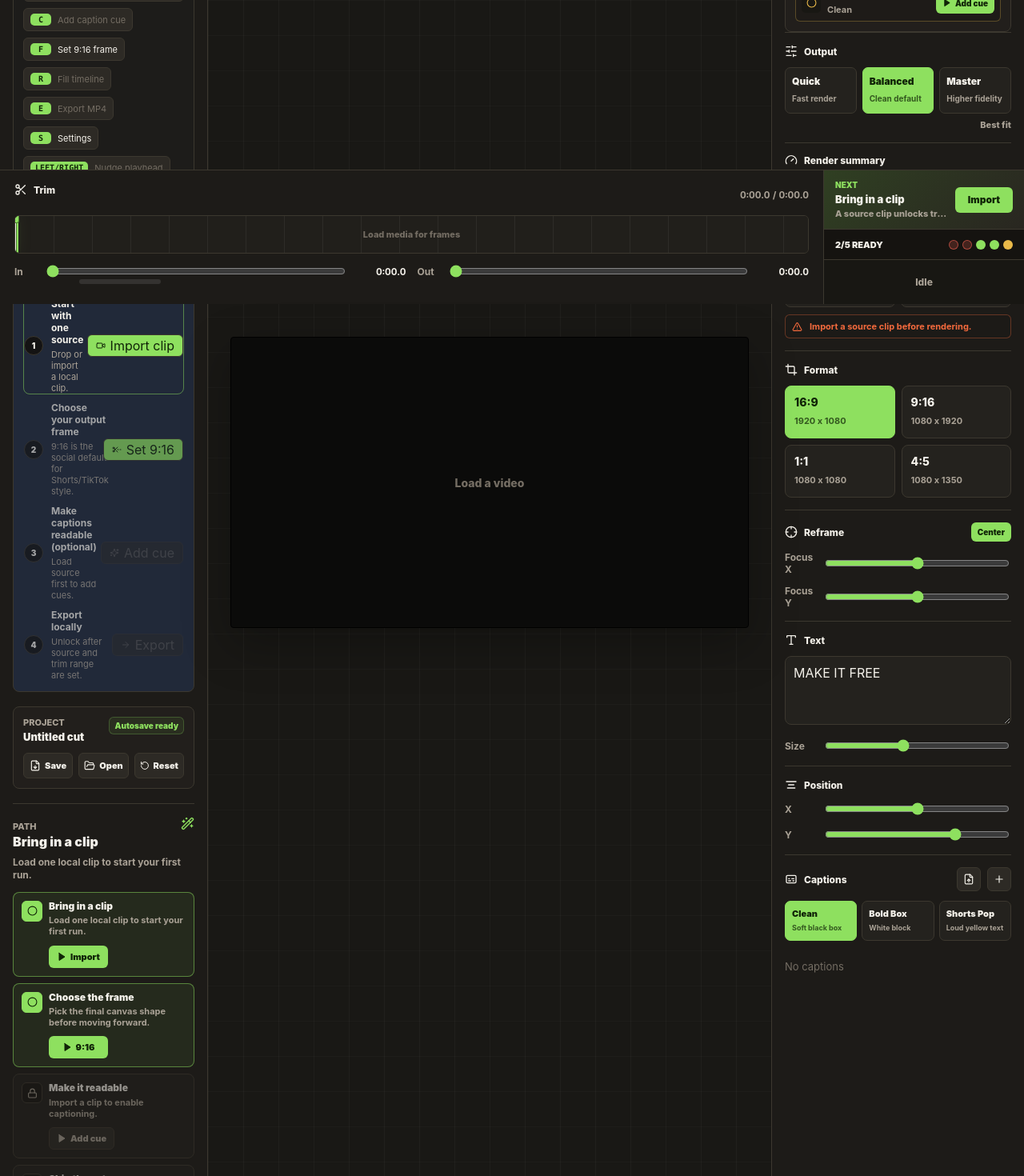
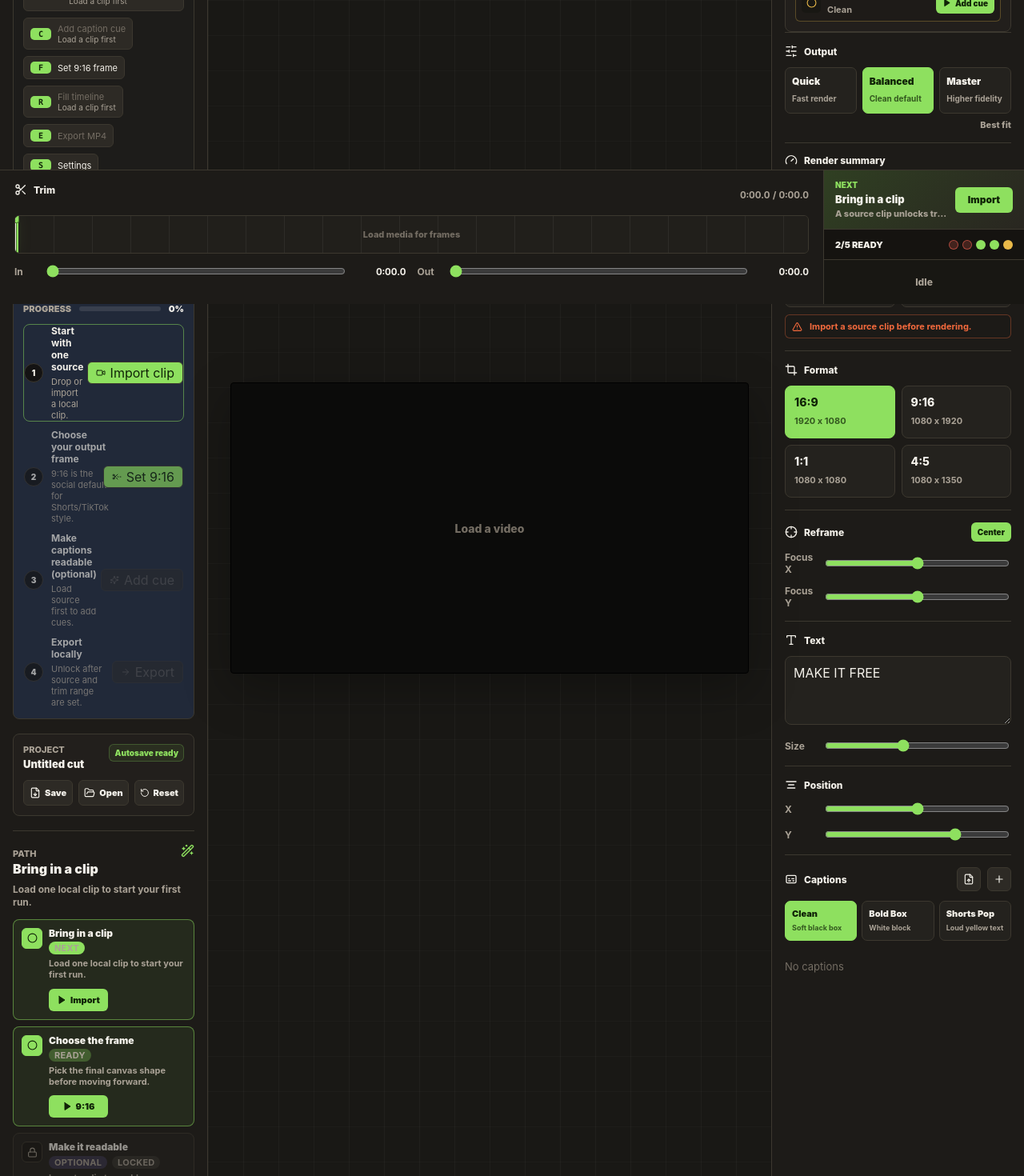
Before and after one commit to Martin123132/freecut, a React (Vite) app: page / in a window 1280 px wide. Shown: the part 420-1890 px from the top of the page at 80% size. Built offline with nearby package versions, Linux system fonts and the light colour scheme.

Commit message:
feat: make workflow guide and shortcut rail feel mission-guided

```diff
--- a/src/App.tsx
+++ b/src/App.tsx
@@ -1106,6 +1106,7 @@ function App() {
           ? 'Optional: add cues and choose a style for muted playback.'
           : 'Import a clip to enable captioning.',
       actionLabel: hasCaptionWork ? 'Add more' : 'Add cue',
+      optional: true,
       status: hasCaptionWork ? 'done' : file ? 'ready' : 'locked',
       actionDisabled: !file,
       onAction: file ? addGuidedCaption : requestMedia
--- a/src/components/ShortcutHintStrip.tsx
+++ b/src/components/ShortcutHintStrip.tsx
@@ -15,9 +15,12 @@ export function ShortcutHintStrip({ items }: ShortcutHintStripProps) {
         {items.map((item) => (
           <li className="shortcut-strip-item" key={item.keyHint}>
             <kbd>{item.keyHint}</kbd>
-            <span title={item.disabledReason} className={item.enabled ? 'enabled' : 'disabled'}>
-              {item.label}
-            </span>
+            <div className="shortcut-strip-text">
+              <span title={item.disabledReason} className={item.enabled ? 'enabled' : 'disabled'}>
+                {item.label}
+              </span>
+              {!item.enabled && item.disabledReason ? <small>{item.disabledReason}</small> : null}
+            </div>
           </li>
         ))}
       </ul>
--- a/src/components/WorkflowGuide.tsx
+++ b/src/components/WorkflowGuide.tsx
@@ -6,6 +6,7 @@ export type WorkflowStep = {
   detail: string;
   actionLabel: string;
   actionDisabled?: boolean;
+  optional?: boolean;
   status: 'active' | 'done' | 'ready' | 'locked';
   onAction: () => void;
 };
@@ -36,9 +37,20 @@ export function WorkflowGuide({ steps }: WorkflowGuideProps) {
             </div>
             <div className="workflow-copy">
               <strong>{step.title}</strong>
+              <div className="workflow-step-meta">
+                {step.status === 'active' ? <span className="step-pill step-pill-next">Next</span> : null}
+                {step.status === 'ready' && !step.optional ? <span className="step-pill step-pill-ready">Ready</span> : null}
+                {step.optional ? <span className="step-pill step-pill-optional">Optional</span> : null}
+                {step.status === 'locked' ? <span className="step-pill step-pill-locked">Locked</span> : null}
+              </div>
               <span>{step.detail}</span>
             </div>
-            <button className="workflow-action" type="button" disabled={step.status === 'locked' || step.actionDisabled} onClick={step.onAction}>
+            <button
+              className="workflow-action"
+              type="button"
+              disabled={step.status === 'locked' || step.actionDisabled}
+              onClick={step.onAction}
+            >
               <Play size={12} fill="currentColor" />
               {step.actionLabel}
             </button>
--- a/src/styles.css
+++ b/src/styles.css
@@ -767,6 +767,17 @@ button {
   color: var(--faint);
 }
 
+.shortcut-strip-text {
+  display: grid;
+  gap: 1px;
+}
+
+.shortcut-strip-text small {
+  color: var(--muted);
+  font-size: 10px;
+  line-height: 1.1;
+}
+
 .media-name {
   color: var(--text);
   font-size: 13px;
@@ -977,6 +988,46 @@ button {
   font-size: 11px;
   font-weight: 650;
   line-height: 1.28;
+}
+
+.workflow-step-meta {
+  display: flex;
+  align-items: center;
+  flex-wrap: wrap;
+  gap: 6px;
+}
+
+.step-pill {
+  display: inline-flex;
+  align-items: center;
+  justify-content: center;
+  min-height: 16px;
+  padding: 0 7px;
+  border-radius: 8px;
+  font-size: 9px;
+  font-weight: 900;
+  text-transform: uppercase;
+  letter-spacing: 0.02em;
+}
+
+.step-pill-next {
+  color: var(--accent-ink);
+  background: var(--accent);
+}
+
+.step-pill-ready {
+  color: #a7ff9b;
+  background: rgba(142, 224, 95, 0.28);
+}
+
+.step-pill-optional {
+  color: #b9b8ff;
+  background: rgba(138, 132, 255, 0.2);
+}
+
+.step-pill-locked {
+  color: var(--faint);
+  background: rgba(255, 255, 255, 0.08);
 }
 
 .workflow-action {
```
